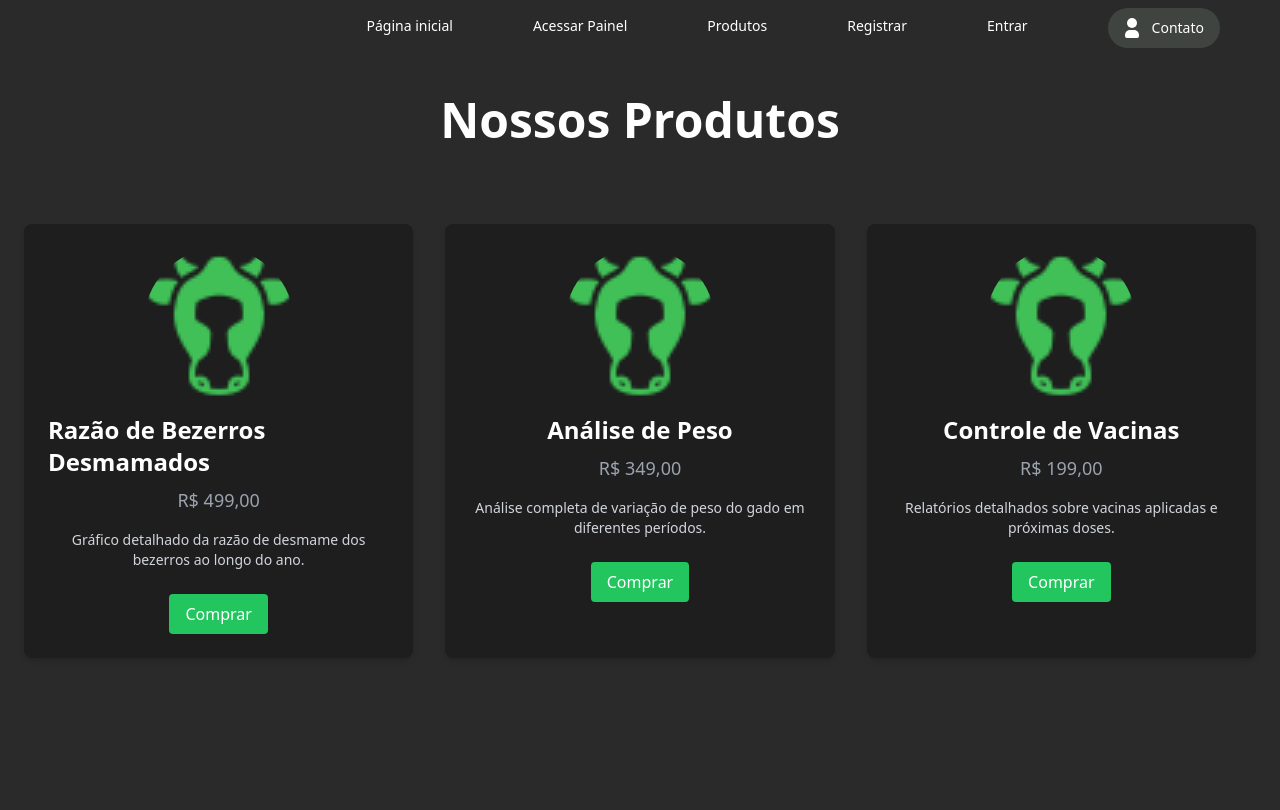
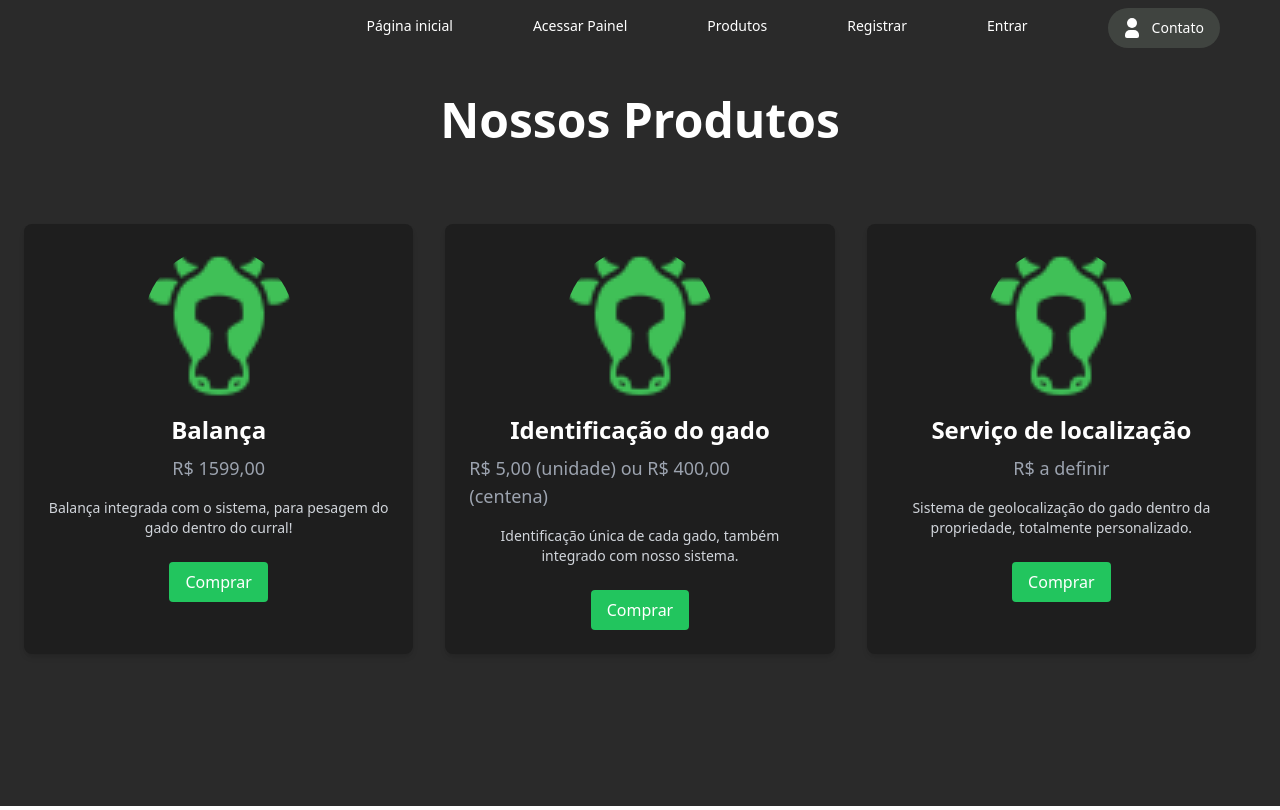
Before and after one commit to gabrielss2406/ConnectFarm-WebAPP, a Next.js app: page /sales in a window 1280 px wide. Built offline with nearby package versions, Linux system fonts and the light colour scheme; no server answers.

Commit message:
fix: products list

```diff
--- a/src/components/SalesPage/ProductList.tsx
+++ b/src/components/SalesPage/ProductList.tsx
@@ -14,23 +14,23 @@ const products: Product[] = [
     {
         id: 1,
         image: Logo,
-        name: 'Razão de Bezerros Desmamados',
-        price: 'R$ 499,00',
-        description: 'Gráfico detalhado da razão de desmame dos bezerros ao longo do ano.',
+        name: 'Balança',
+        price: 'R$ 1599,00',
+        description: 'Balança integrada com o sistema, para pesagem do gado dentro do curral!',
     },
     {
         id: 2,
         image: Logo,
-        name: 'Análise de Peso',
-        price: 'R$ 349,00',
-        description: 'Análise completa de variação de peso do gado em diferentes períodos.',
+        name: 'Identificação do gado',
+        price: 'R$ 5,00 (unidade) ou R$ 400,00 (centena)',
+        description: 'Identificação única de cada gado, também integrado com nosso sistema.',
     },
     {
         id: 3,
         image: Logo,
-        name: 'Controle de Vacinas',
-        price: 'R$ 199,00',
-        description: 'Relatórios detalhados sobre vacinas aplicadas e próximas doses.',
+        name: 'Serviço de localização',
+        price: 'R$ a definir',
+        description: 'Sistema de geolocalização do gado dentro da propriedade, totalmente personalizado.',
     },
 ];
 
```
